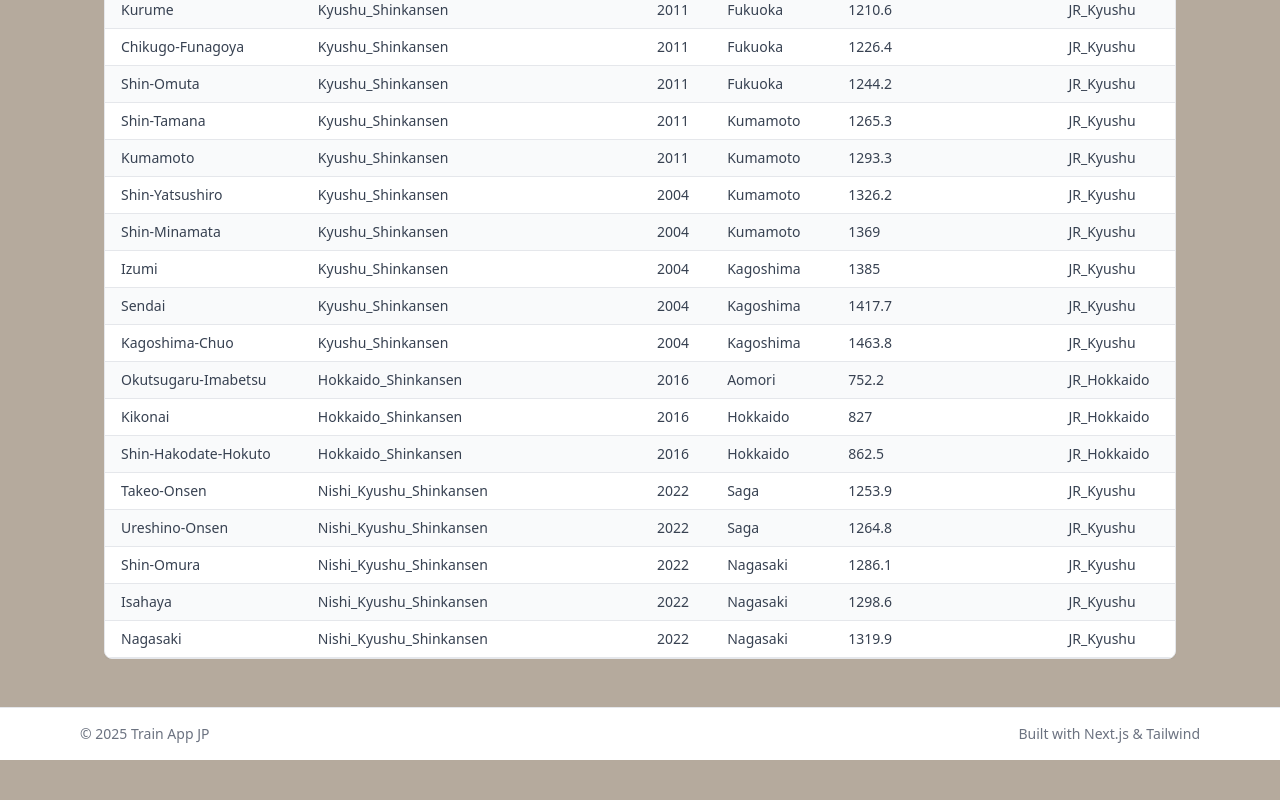
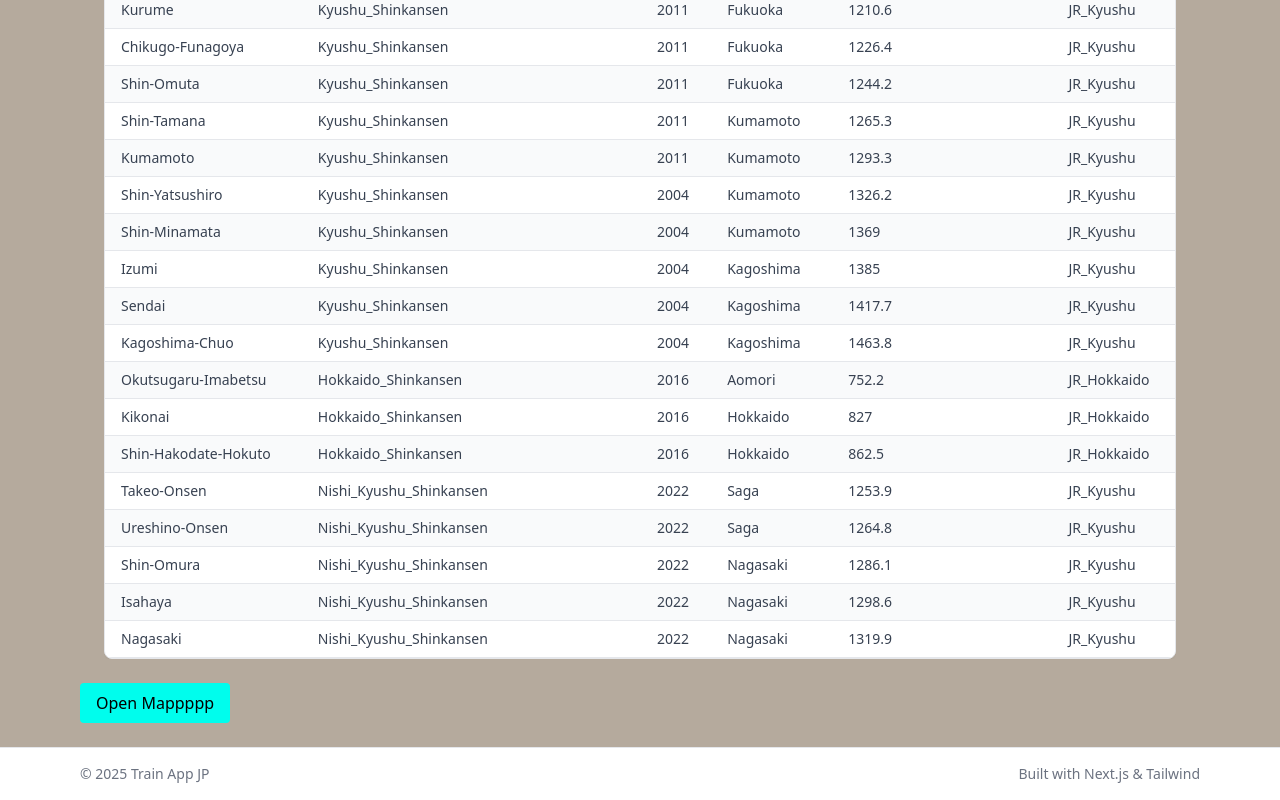
Before and after one commit to Blacksanta10/train-app-jp, a Next.js app: page / in a window 1280 px wide. Shown: the part 3803-4603 px from the top of the page. Before the commit the page ends 4563 px from the top, so only its background shows below. Built offline with nearby package versions, Linux system fonts and the light colour scheme.

Commit message:
Trying to add a feature where I can search up stations while having a pop-up of the train map

```diff
--- a/app/page.tsx
+++ b/app/page.tsx
@@ -28,6 +28,15 @@
 
   // Holds dataset returned from the API
   const [data, setData] = useState<DataRow[]>([]);
+
+  // used for popup map's state
+  const openMap = () => {
+        window.open(
+          "/map",
+          "mapWindow",
+          "width=500,height=600,left100,top=100,resizable=yes,scrollbars=yes"
+        );
+      };
 
   /* Stores the current search query entered by user
   * This value is used to dynamically request filtered
@@ -93,6 +102,14 @@
           <DataTable data={data} />
         </div>
       </div>
+
+      <button
+        onClick={openMap}
+        className="bg-accent text-black px-4 py-2 rounded"
+      >
+        Open Mappppp
+      </button>
+
     </main>
   );
 }
--- /dev/null
+++ b/app/popup-map/page.tsx
@@ -0,0 +1,15 @@
+/**
+ * This is a separate page for the popup map that can be used
+ *
+ */
+
+export default function MapPage() {
+    return (
+        <div className="w-full h-screen">
+            <iframe
+            src="/images/shinkansen-transit.png"
+            className="w-full h-full border-0"
+            />
+        </div>
+    );
+}
```
